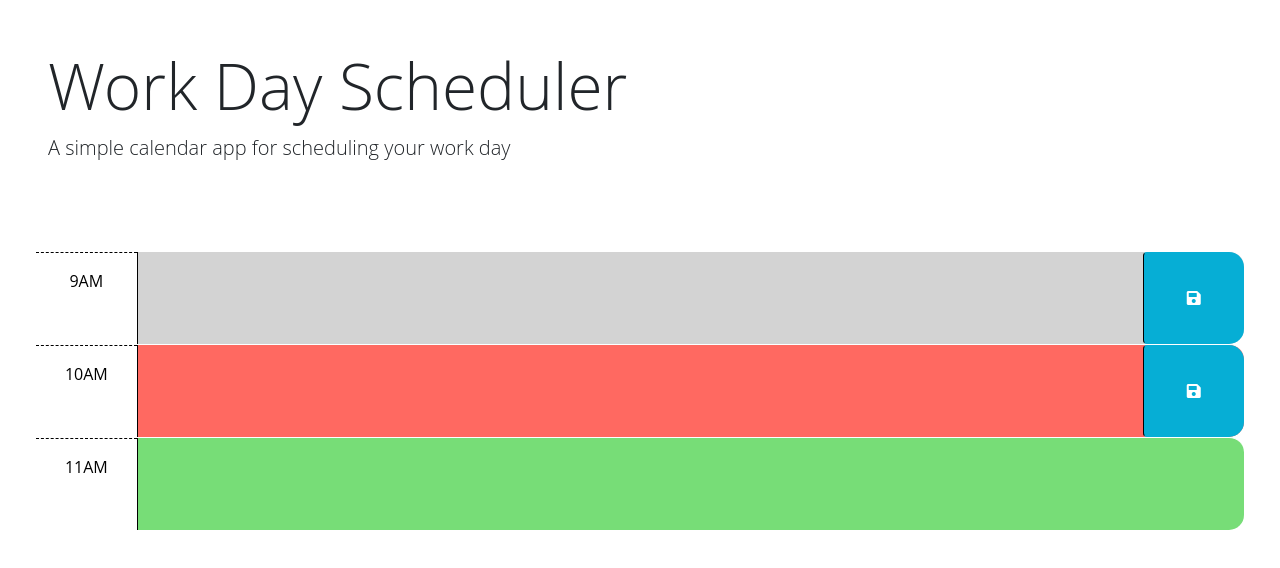
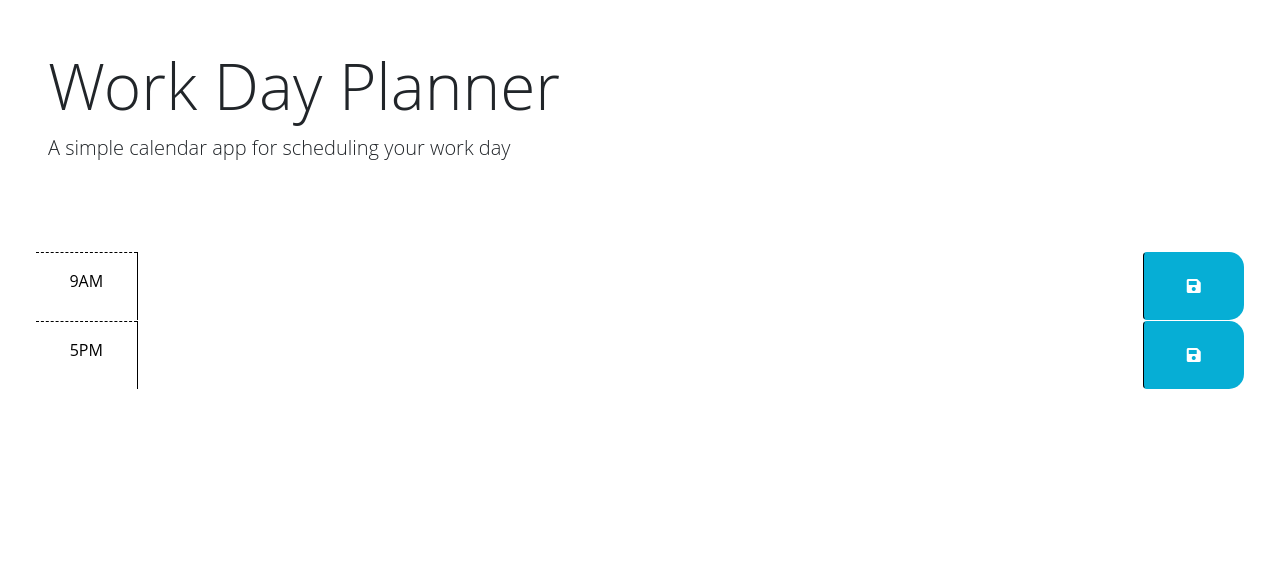
Before and after one commit to Lyman17/work-day-scheduler, a plain HTML site: page index.html in a window 1280 px wide. Drawn offline with nearby package versions, Linux system fonts and the light colour scheme; files that its build step writes are made by us from their sources.

Commit message:
adjusted html to meet criteria

```diff
--- a/index.html
+++ b/index.html
@@ -1,65 +1,48 @@
 <!DOCTYPE html>
 <html lang="en">
+
 <head>
-  <!-- Meta tags for defining document properties and viewport settings -->
-  <meta charset="UTF-8" />
-  <meta name="viewport" content="width=device-width, initial-scale=1.0" />
-  <meta http-equiv="X-UA-Compatible" content="ie=edge" />
-
-  <!-- Linking external CSS stylesheets -->
-  <link href="https://cdn.jsdelivr.net/npm/bootstrap@5.1.3/dist/css/bootstrap.min.css" rel="stylesheet" crossorigin="anonymous" />
-  <link rel="stylesheet" href="https://use.fontawesome.com/releases/v5.8.1/css/all.css" crossorigin="anonymous" />
-  <link href="https://fonts.googleapis.com/css2?family=Fira+Sans:wght@400;700&display=swap" rel="stylesheet" />
-  <link rel="stylesheet" href="style.css" />
-
-  <!-- Document title -->
-  <title>Work Day Scheduler</title>
+  <meta charset="UTF-8">
+  <meta name="viewport" content="width=device-width, initial-scale=1.0">
+  <meta http-equiv="X-UA-Compatible" content="ie=edge">
+  <link href="https://cdn.jsdelivr.net/npm/bootstrap@5.1.3/dist/css/bootstrap.min.css" rel="stylesheet" crossorigin="anonymous">
+  <link rel="stylesheet" href="https://use.fontawesome.com/releases/v5.8.1/css/all.css" crossorigin="anonymous">
+  <link href="https://fonts.googleapis.com/css2?family=Fira+Sans:wght@400;700&display=swap" rel="stylesheet">
+  <link rel="stylesheet" href="style.css">
+  <title>Work Day Planner</title>
 </head>
 
 <body>
-  <!-- Header section -->
   <header class="p-5 mb-4">
-    <!-- Main heading -->
-    <h1 class="display-3">Work Day Scheduler</h1>
-    <!-- Subheading -->
+    <h1 class="display-3">Work Day Planner</h1>
     <p class="lead">A simple calendar app for scheduling your work day</p>
-    <!-- Placeholder for displaying the current day, which will be set by JavaScript -->
     <p id="currentDay" class="lead"></p>
   </header>
-
-  <!-- Main content section -->
   <div class="container-fluid px-5">
-    <!-- The following HTML code serves as an example to demonstrate the application of CSS classes "past", "present", and "future" for time-block divs. The actual content of these time-blocks and their dynamic styles will be managed by JavaScript. -->
-
-    <!-- Example of a past time block. The "past" class adds a gray background color. -->
-    <div id="hour-9" class="row time-block past">
-      <!-- Hour indicator -->
+    <!-- Time-blocks for standard business hours from 9am to 5pm -->
+    <div id="hour-9" class="row time-block">
       <div class="col-2 col-md-1 hour text-center py-3">9AM</div>
-      <!-- Text area for user input -->
-      <textarea class="col-8 col-md-10 description" rows="3"> </textarea>
-      <!-- Save button with a save icon -->
+      <textarea class="col-8 col-md-10 description"></textarea>
       <button class="btn saveBtn col-2 col-md-1" aria-label="save">
         <i class="fas fa-save" aria-hidden="true"></i>
       </button>
     </div>
 
-    <!-- Example of a present time block. The "present" class adds a red background color. -->
-    <div id="hour-10" class="row time-block present">
-      <!-- Hour indicator -->
-      <div class="col-2 col-md-1 hour text-center py-3">10AM</div>
-      <!-- Text area for user input -->
-      <textarea class="col-8 col-md-10 description" rows="3"> </textarea>
-      <!-- Save button with a save icon -->
+    <!-- More time-blocks for each hour... -->
+
+    <!-- Time-block for 5pm -->
+    <div id="hour-17" class="row time-block">
+      <div class="col-2 col-md-1 hour text-center py-3">5PM</div>
+      <textarea class="col-8 col-md-10 description"></textarea>
       <button class="btn saveBtn col-2 col-md-1" aria-label="save">
         <i class="fas fa-save" aria-hidden="true"></i>
       </button>
     </div>
+  </div>
 
-    <!-- Example of a future time block. The "future" class adds a green background color. -->
-    <div id="hour-11" class="row time-block future">
-      <!-- Hour indicator -->
-      <div class="col-2 col-md-1 hour text-center py-3">11AM</div>
-      <!-- Text area for user input -->
-      <textarea class="col-8 col-md-10 description" rows="3"> </textarea>
-      <!-- Save button with a save icon -->
-      <button class="btn saveBtn col-2 col-md-1" aria
+  <script src="https://cdnjs.cloudflare.com/ajax/libs/jquery/3.2.1/jquery.min.js"></script>
+  <script src="https://cdn.jsdelivr.net/npm/dayjs@1.11.3/dayjs.min.js" integrity="sha256-iu/zLUB+QgISXBLCW/mcDi/rnf4m4uEDO0wauy76x7U=" crossorigin="anonymous"></script>
+  <script src="script.js"></script>
+</body>
+
+</html>
```
